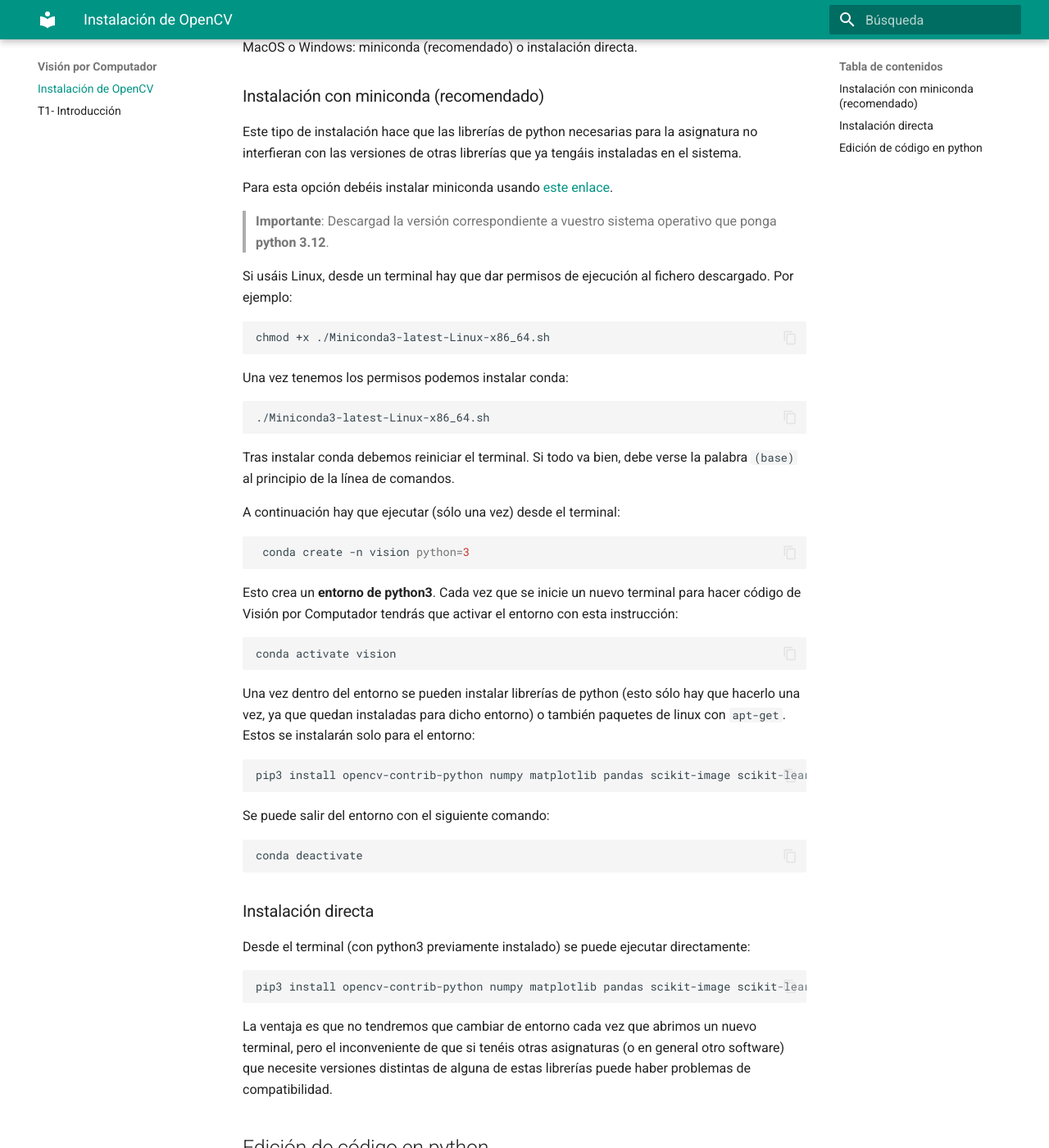
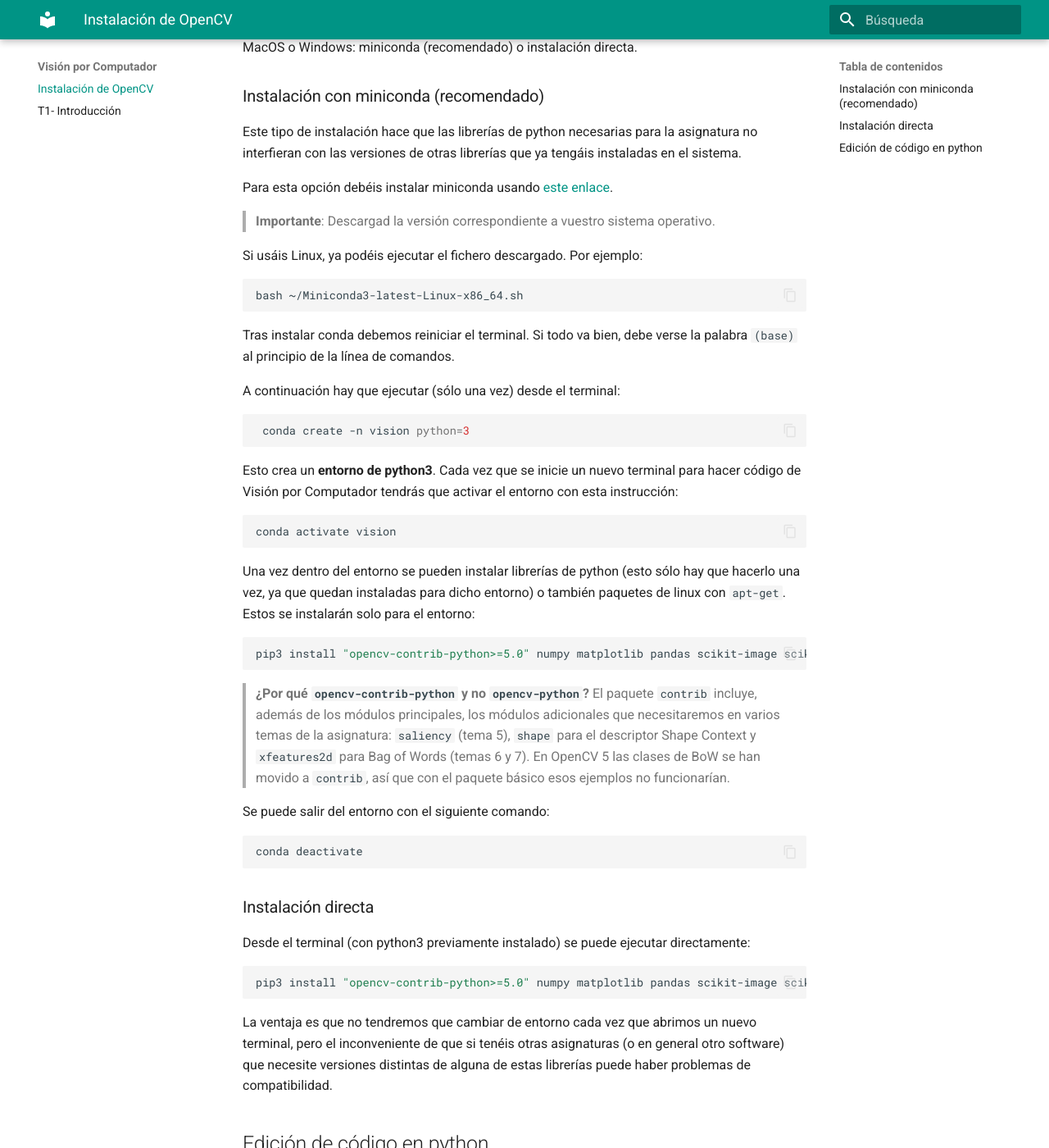
Before and after one commit to pertusa/VisionPorComputador, an MkDocs documentation site: the page built from docs/install.md, in a window 1280 px wide and 1400 px high, scrolled down 346 px. Shown: the whole window at 82% size. Built offline with MkDocs 1.6.1 and Material for MkDocs 9.7.7, drawn with Linux system fonts in a browser that asks for light colours; some of the changed text lies outside the part shown.

Commit message:
Actualiza la instalación para OpenCV 5
Completa el cambio pendiente en install.md (ver commit 75d2923):

- Fija la versión con "opencv-contrib-python>=5.0" en las dos formas de
  instalación, para que a mitad de curso pip no instale otra versión.
- Explica por qué se usa opencv-contrib-python y no opencv-python: en
  OpenCV 5 las clases de BoW se han movido a contrib, donde ya estaban
  saliency y el módulo shape. Con el paquete básico fallarían los
  ejemplos de los temas 5, 6 y 7.

Este commit incluye además los cambios que ya estaban en el directorio
de trabajo sin commitear (enlace de miniconda e instrucciones de
instalación en Linux), porque afectan al mismo fichero y al mismo tema.

Co-Authored-By: Claude Opus 5 (1M context) <noreply@anthropic.com>

````diff
--- a/docs/install.md
+++ b/docs/install.md
@@ -2,7 +2,7 @@
 
 [OpenCV](http://opencv.org) es la librería más usada para procesamiento de imágenes, y puede instalarse en Windows, Linux, MacOS, iOS y Android. También puede [integrarse con ROS](http://wiki.ros.org/vision_opencv), lo que hace que OpenCV sea muy utilizado en el ámbito de la robótica. Está disponible para C++, Python y Java.
 
-En la asignatura de Visión por Computador usaremos **OpenCV 4.8 en Python3**. Para hacer las prácticas en los laboratorios trabajaremos en **Linux (recomendado)**, aunque también puedes hacer los ejercicios en MacOS o en Windows.
+En la asignatura de Visión por Computador usaremos **OpenCV 5 con Python 3**. Para hacer las prácticas en los laboratorios trabajaremos en **Linux (recomendado)**, aunque también puedes hacer los ejercicios en MacOS o en Windows.
 
 Hay dos opciones para instalar el software necesario para la asignatura, tanto en Linux como en MacOS o Windows: miniconda (recomendado) o instalación directa.
 
@@ -10,19 +10,14 @@ Hay dos opciones para instalar el software necesario para la asignatura, tanto e
 
 Este tipo de instalación hace que las librerías de python necesarias para la asignatura no interfieran con las versiones de otras librerías que ya tengáis instaladas en el sistema.
 
-Para esta opción debéis instalar miniconda usando [este enlace](https://docs.conda.io/en/latest/miniconda.html).
+Para esta opción debéis instalar miniconda usando [este enlace](https://www.anaconda.com/docs/getting-started/miniconda/install/linux-install).
 
-> **Importante**: Descargad la versión correspondiente a vuestro sistema operativo que ponga **python 3.12**.
+> **Importante**: Descargad la versión correspondiente a vuestro sistema operativo. <!---- que ponga **python 3.12**. -->
 
-Si usáis Linux, desde un terminal hay que dar permisos de ejecución al fichero descargado. Por ejemplo:
+Si usáis Linux, ya podéis ejecutar el fichero descargado. Por ejemplo:
 
 ```zsh
-chmod +x ./Miniconda3-latest-Linux-x86_64.sh
-```
-
-Una vez tenemos los permisos podemos instalar conda:
-```zsh
-./Miniconda3-latest-Linux-x86_64.sh
+bash ~/Miniconda3-latest-Linux-x86_64.sh
 ```
 
 Tras instalar conda debemos reiniciar el terminal. Si todo va bien, debe verse la palabra `(base)` al principio de la línea de comandos.
@@ -42,8 +37,10 @@ conda activate vision
 Una vez dentro del entorno se pueden instalar librerías de python (esto sólo hay que hacerlo una vez, ya que quedan instaladas para dicho entorno) o también paquetes de linux con `apt-get`. Estos se instalarán solo para el entorno:
 
 ```zsh
-pip3 install opencv-contrib-python numpy matplotlib pandas scikit-image scikit-learn
+pip3 install "opencv-contrib-python>=5.0" numpy matplotlib pandas scikit-image scikit-learn
 ```
+
+> **¿Por qué `opencv-contrib-python` y no `opencv-python`?** El paquete `contrib` incluye, además de los módulos principales, los módulos adicionales que necesitaremos en varios temas de la asignatura: `saliency` (tema 5), `shape` para el descriptor Shape Context y `xfeatures2d` para Bag of Words (temas 6 y 7). En OpenCV 5 las clases de BoW se han movido a `contrib`, así que con el paquete básico esos ejemplos no funcionarían.
 
 Se puede salir del entorno con el siguiente comando:
 
@@ -56,7 +53,7 @@ conda deactivate
 Desde el terminal (con python3 previamente instalado) se puede ejecutar directamente:
 
 ```zsh
-pip3 install opencv-contrib-python numpy matplotlib pandas scikit-image scikit-learn
+pip3 install "opencv-contrib-python>=5.0" numpy matplotlib pandas scikit-image scikit-learn
 ```
 
 La ventaja es que no tendremos que cambiar de entorno cada vez que abrimos un nuevo terminal, pero el inconveniente de que si tenéis otras asignaturas (o en general otro software) que necesite versiones distintas de alguna de estas librerías puede haber problemas de compatibilidad.
````
